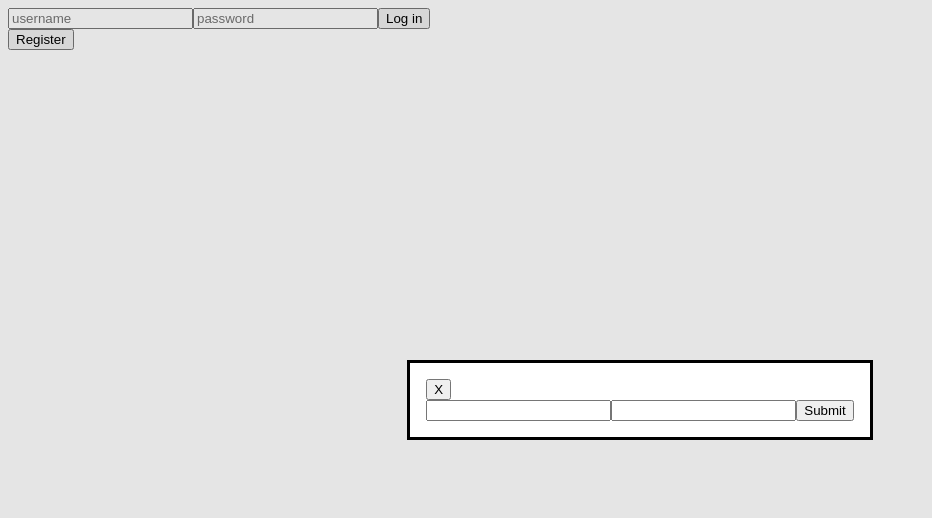
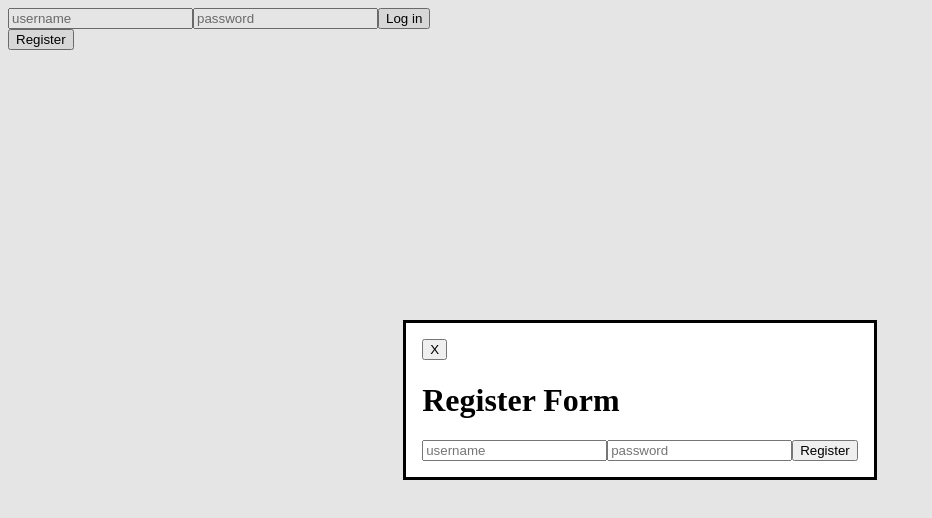
Before and after one commit to BabyScylla69/NightEvent-front, a React (Vite) app: page /event/1 in a window 1280 px wide. Both pictures are taken after a click on the button "Register". Shown: the top 518 px of the page, without its empty margins (0-932 px from the left). Built offline with nearby package versions, Linux system fonts and the light colour scheme.

Commit message:
add registerform

```diff
--- a/src/components/RegisterForm/RegisterForm.jsx
+++ b/src/components/Form/Form.jsx
@@ -1,6 +1,6 @@
 import { useEffect, useRef } from "react";
 
-const RegisterForm = ({ openModal, closeModal }) => {
+const Form = ({ openModal, closeModal, children }) => {
   const ref = useRef();
 
   useEffect(() => {
@@ -14,13 +14,9 @@ const RegisterForm = ({ openModal, closeModal }) => {
   return (
     <dialog ref={ref} onCancel={closeModal}>
       <button onClick={closeModal}>X</button>
-      <div>
-        <input type="text" />
-        <input type="password" />
-        <button>Submit</button>
-      </div>
+      {children}
     </dialog>
   );
 }
 
-export default RegisterForm;
+export default Form;
--- a/src/pages/Login.jsx
+++ b/src/pages/Login.jsx
@@ -1,7 +1,7 @@
 import { useState } from "react";
 import { login } from "../services/api";
 import { useUserContext } from "../providers/UserProvider";
-import RegisterForm from "../components/RegisterForm/RegisterForm";
+import Form from "../components/Form/Form";
 
 const Login = () => {
    const {setUser} = useUserContext();
@@ -22,7 +22,12 @@ const Login = () => {
       <button onClick={handleClick}>Log in</button>
       <br />
       <button onClick={() => setModal(true)}>Register</button>
-      <RegisterForm openModal={modal} closeModal={() => setModal(false)} />
+      <Form openModal={modal} closeModal={() => setModal(false)}>
+        <h1>Register Form</h1>
+        <input type="text" placeholder="username"/>
+        <input type="password" placeholder="password"/>
+        <button>Register</button>
+      </Form>
     </div>
   );
 };
```
